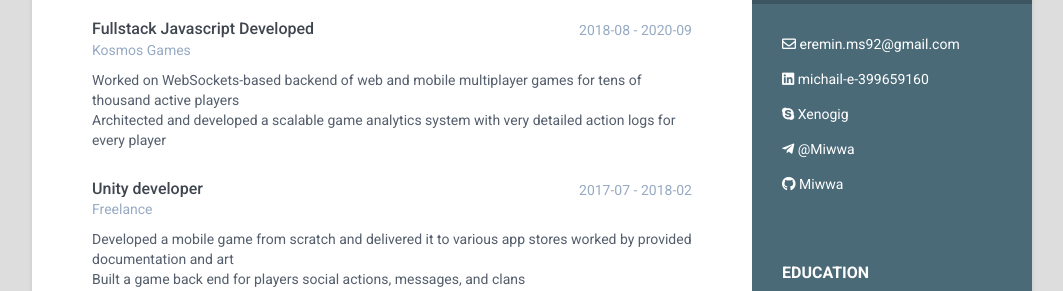
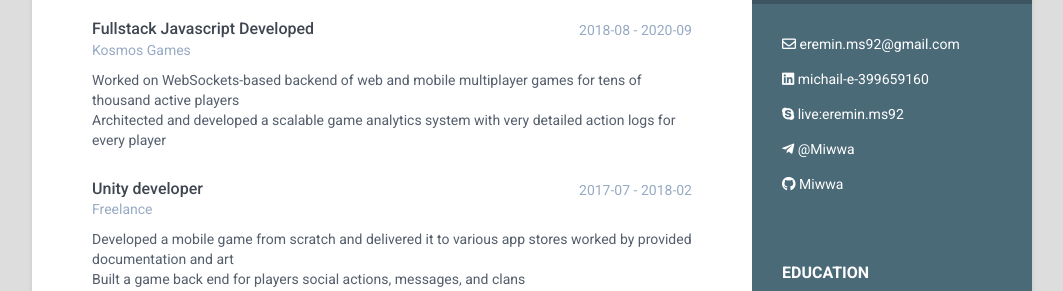
Before and after one commit to Miwwa/miwwa.github.io, a Jekyll site: the page built from index.html, in a window 1280 px wide. Shown: the part 264-555 px from the top of the page, without its empty margins (108-1171 px from the left). Built offline with Jekyll 4.4.1, drawn with Linux system fonts in a browser that asks for light colours; nearby versions of some CDN libraries.

Commit message:
skype changed

```diff
--- a/_data/data.yml
+++ b/_data/data.yml
@@ -18,7 +18,7 @@ sidebar:
     # phone: ''
     # website: ''
     linkedin: michail-e-399659160
-    skype: Xenogig
+    skype: live:eremin.ms92
     telegram: Miwwa
     github: Miwwa
     # twitter: '@webjeda'
```
